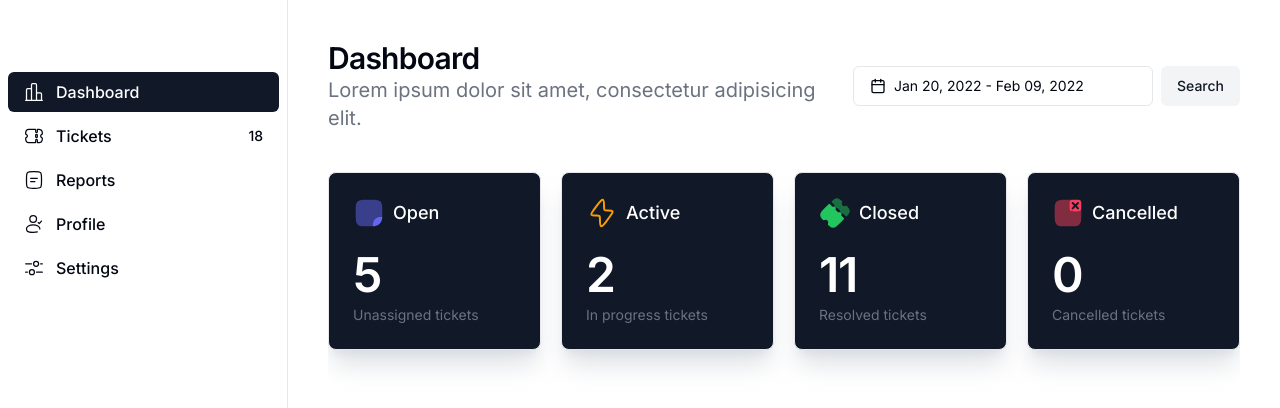
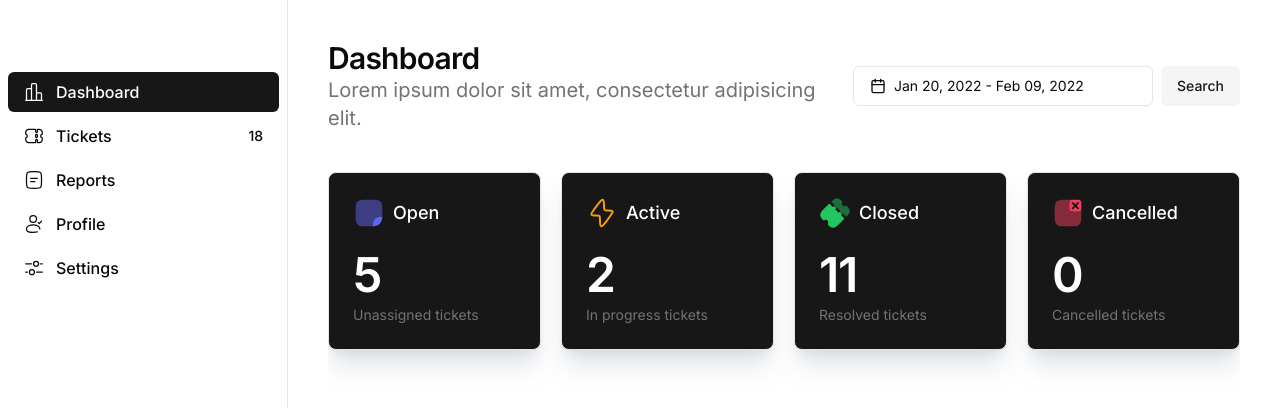
Before and after one commit to eric-sison/ssms-app, a Next.js app: page /dashboard in a window 1280 px wide. Shown: the top 408 px of the page. Built offline with nearby package versions, Linux system fonts and the light colour scheme.

Commit message:
changed theme from gray to zeutral

```diff
--- a/src/styles/tailwind.css
+++ b/src/styles/tailwind.css
@@ -5,47 +5,47 @@
 @layer base {
   :root {
     --background: 0 0% 100%;
-    --foreground: 224 71.4% 4.1%;
+    --foreground: 0 0% 3.9%;
     --card: 0 0% 100%;
-    --card-foreground: 224 71.4% 4.1%;
+    --card-foreground: 0 0% 3.9%;
     --popover: 0 0% 100%;
-    --popover-foreground: 224 71.4% 4.1%;
-    --primary: 220.9 39.3% 11%;
-    --primary-foreground: 210 20% 98%;
-    --secondary: 220 14.3% 95.9%;
-    --secondary-foreground: 220.9 39.3% 11%;
-    --muted: 220 14.3% 95.9%;
-    --muted-foreground: 220 8.9% 46.1%;
-    --accent: 220 14.3% 95.9%;
-    --accent-foreground: 220.9 39.3% 11%;
+    --popover-foreground: 0 0% 3.9%;
+    --primary: 0 0% 9%;
+    --primary-foreground: 0 0% 98%;
+    --secondary: 0 0% 96.1%;
+    --secondary-foreground: 0 0% 9%;
+    --muted: 0 0% 96.1%;
+    --muted-foreground: 0 0% 45.1%;
+    --accent: 0 0% 96.1%;
+    --accent-foreground: 0 0% 9%;
     --destructive: 0 84.2% 60.2%;
-    --destructive-foreground: 210 20% 98%;
-    --border: 220 13% 91%;
-    --input: 220 13% 91%;
-    --ring: 224 71.4% 4.1%;
+    --destructive-foreground: 0 0% 98%;
+    --border: 0 0% 89.8%;
+    --input: 0 0% 89.8%;
+    --ring: 0 0% 3.9%;
     --radius: 0.5rem;
   }
 
   .dark {
-    --background: 224 71.4% 4.1%;
-    --foreground: 210 20% 98%;
-    --card: 224 71.4% 4.1%;
-    --card-foreground: 210 20% 98%;
-    --popover: 224 71.4% 4.1%;
-    --popover-foreground: 210 20% 98%;
-    --primary: 210 20% 98%;
-    --primary-foreground: 220.9 39.3% 11%;
-    --secondary: 215 27.9% 16.9%;
-    --secondary-foreground: 210 20% 98%;
-    --muted: 215 27.9% 16.9%;
-    --muted-foreground: 217.9 10.6% 64.9%;
-    --accent: 215 27.9% 16.9%;
-    --accent-foreground: 210 20% 98%;
+    --background: 0 0% 3.9%;
+    --foreground: 0 0% 98%;
+    --card: 0 0% 3.9%;
+    --card-foreground: 0 0% 98%;
+    --popover: 0 0% 3.9%;
+    --popover-foreground: 0 0% 98%;
+    --primary: 0 0% 98%;
+    --primary-foreground: 0 0% 9%;
+    --secondary: 0 0% 14.9%;
+    --secondary-foreground: 0 0% 98%;
+    --muted: 0 0% 14.9%;
+    --muted-foreground: 0 0% 63.9%;
+    --accent: 0 0% 14.9%;
+    --accent-foreground: 0 0% 98%;
     --destructive: 0 62.8% 30.6%;
-    --destructive-foreground: 210 20% 98%;
-    --border: 215 27.9% 16.9%;
-    --input: 215 27.9% 16.9%;
-    --ring: 216 12.2% 83.9%;
+    --destructive-foreground: 0 0% 98%;
+    --border: 0 0% 14.9%;
+    --input: 0 0% 14.9%;
+    --ring: 0 0% 83.1%;
   }
 }
 
```
